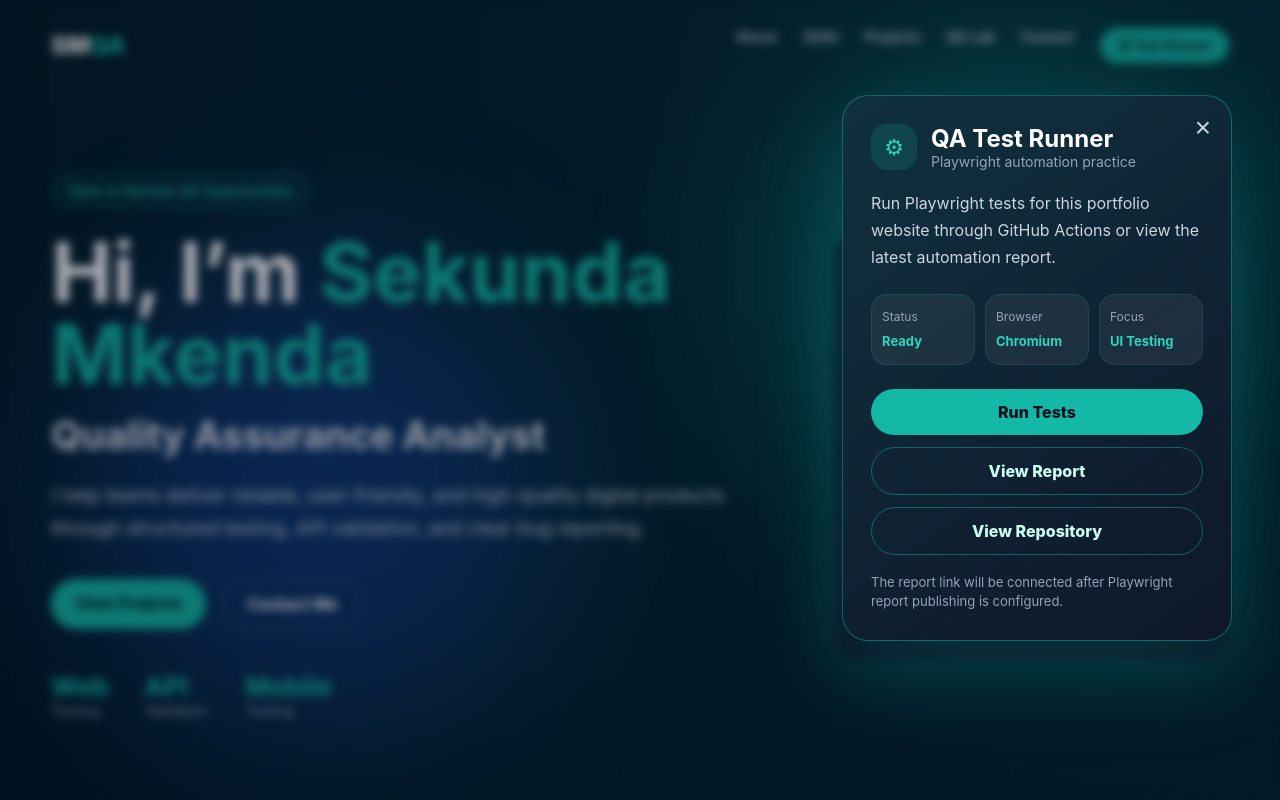
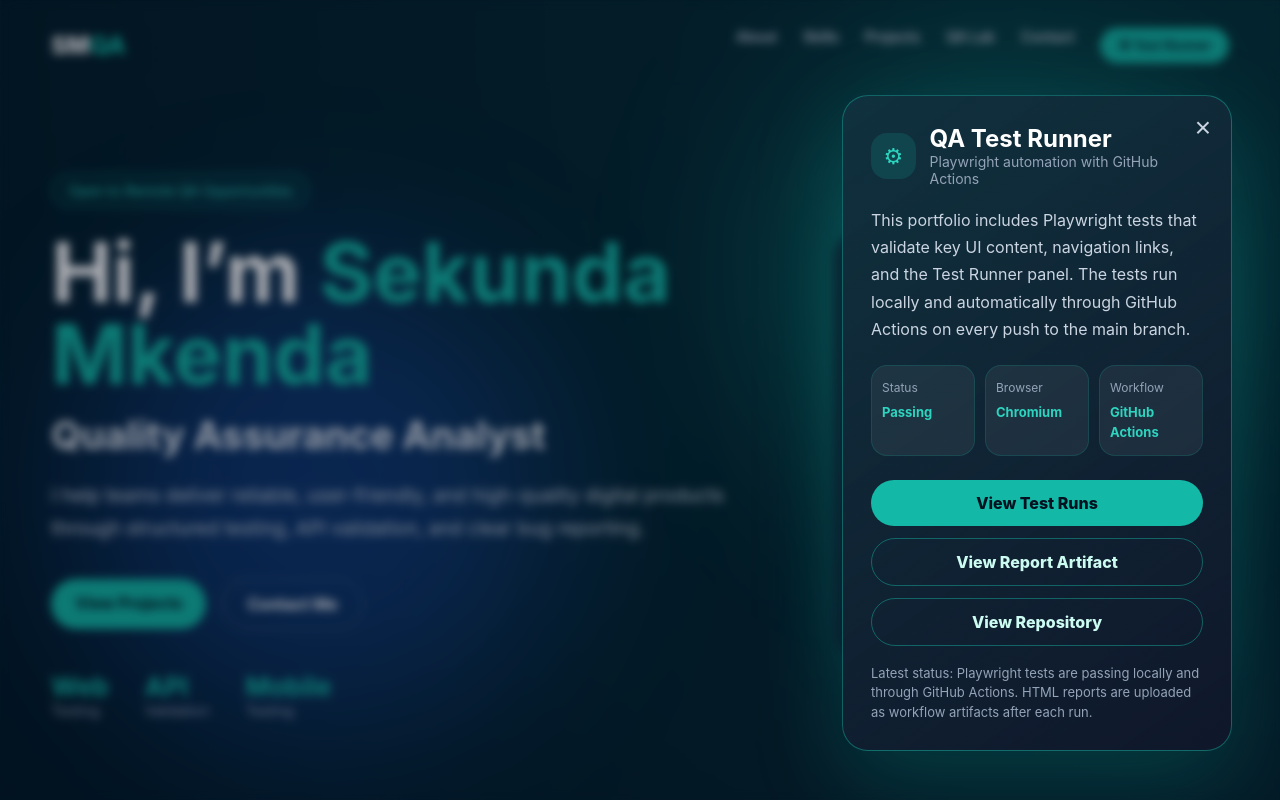
Before and after one commit to Sekunda-Mkenda/sekunda-qa-portfolio, a React (Vite) app: page / in a window 1280 px wide. Both pictures are taken after a click on the button "⚙ Test Runner". Shown: the top 800 px of the page. Built offline with nearby package versions, Linux system fonts and the light colour scheme.

Commit message:
Update test runner panel and Playwright assertions

```diff
--- a/src/App.jsx
+++ b/src/App.jsx
@@ -44,27 +44,28 @@ function App() {
               <span className="runner-icon">⚙</span>
               <div>
                 <h3>QA Test Runner</h3>
-                <p>Playwright automation practice</p>
+                <p>Playwright automation with GitHub Actions</p>
               </div>
             </div>
 
-            <p className="runner-description">
-              Run Playwright tests for this portfolio website through GitHub Actions
-or view the latest automation report.
-            </p>
+           <p className="runner-description">
+  This portfolio includes Playwright tests that validate key UI content,
+  navigation links, and the Test Runner panel. The tests run locally and
+  automatically through GitHub Actions on every push to the main branch.
+</p>
 
             <div className="runner-status">
               <div>
                 <span>Status</span>
-                <strong>Ready</strong>
+                <strong>Passing</strong>
               </div>
               <div>
                 <span>Browser</span>
                 <strong>Chromium</strong>
               </div>
               <div>
-                <span>Focus</span>
-                <strong>UI Testing</strong>
+             <span>Workflow</span>
+<strong>GitHub Actions</strong>
               </div>
             </div>
 
@@ -75,7 +76,7 @@ or view the latest automation report.
     rel="noreferrer"
     className="runner-primary"
   >
-    Run Tests
+    View Test Runs
   </a>
 
   <a
@@ -84,7 +85,7 @@ or view the latest automation report.
     rel="noreferrer"
     className="runner-secondary"
   >
-    View Report
+    View Report Artifact
   </a>
 
   <a
@@ -99,7 +100,8 @@ or view the latest automation report.
 
             <p className="runner-note">
               <p className="runner-note">
-  The report link will be connected after Playwright report publishing is configured.
+ Latest status: Playwright tests are passing locally and through GitHub Actions.
+HTML reports are uploaded as workflow artifacts after each run.
 </p>
             </p>
           </div>
```
Also changed, not shown: 1 other file (tests, documents, lock files or other folders).
